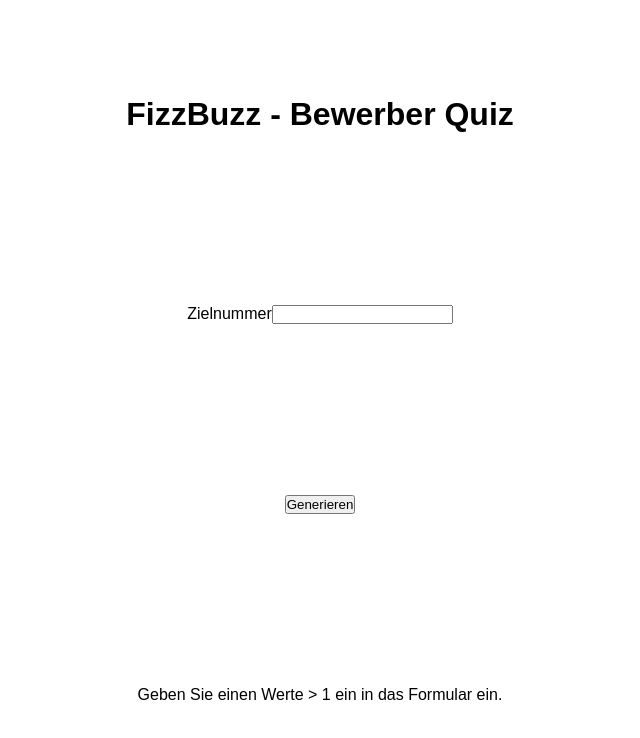
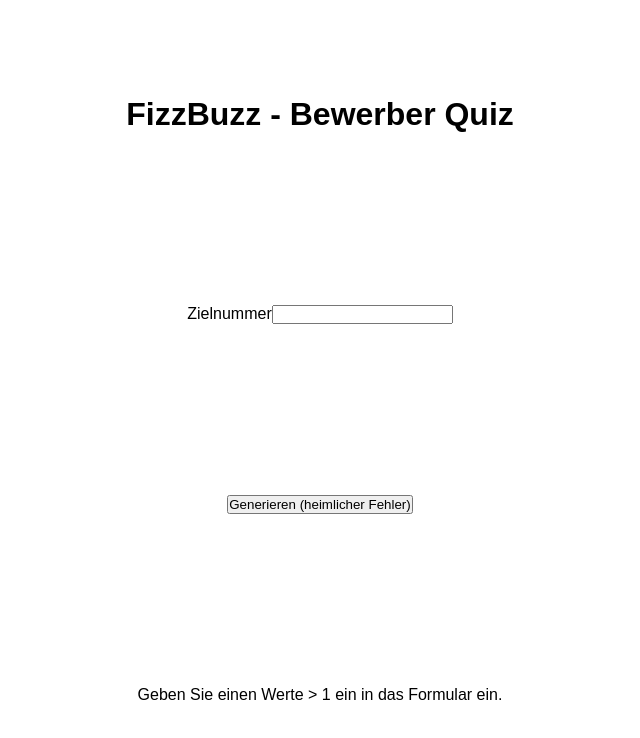
Before and after one commit to rockstaedt/fizzbuzz, a Next.js app: page / in a window 1280 px wide. Shown: the top 738 px of the page, without its empty margins (320-960 px from the left). Built offline with nearby package versions, Linux system fonts and the light colour scheme.

Commit message:
Ich bin ein Fehler Commit

```diff
--- a/src/pages/index.js
+++ b/src/pages/index.js
@@ -38,7 +38,7 @@ function Home(props) {
                     {err && <span className="error-text">{err}</span>}
                 </label>
 
-                <button onClick={handleClick}>Generieren</button>
+                <button onClick={handleClick}>Generieren (heimlicher Fehler)</button>
 
                 <div className="result">
                     {results.length === 0 && EMPTY_RESULT_HINT}
```
